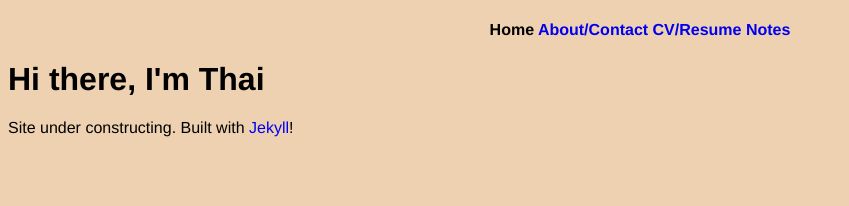
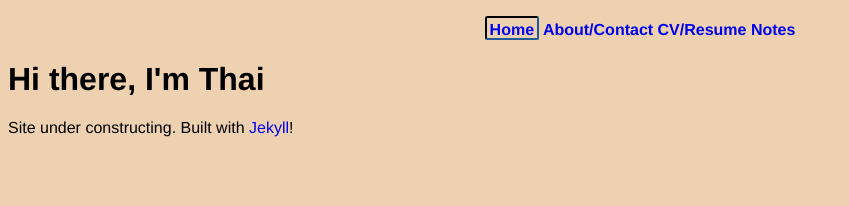
Before and after one commit to thaihangchung7/thaihangchung7.github.io, a Jekyll site: the page built from index.html, in a window 1280 px wide. Shown: the top 206 px of the page, without its empty margins (0-849 px from the left). Built offline with Jekyll 4.4.1, drawn with Linux system fonts in a browser that asks for light colours.

Commit message:
adding navigation padding

```diff
--- a/_sass/main.scss
+++ b/_sass/main.scss
@@ -28,7 +28,7 @@ body {
 }
 
 .fullname {
-  max-width: 260px;
+  max-width: 255px;
   white-space: nowrap;
   overflow: hidden;
   text-overflow: none;
@@ -41,7 +41,11 @@ body {
 }
 
 .current {
-  color: black;
+  border: 2px inset #0f2845 ;
+  border-radius: 2.5px;
+  padding-top: 3px;
+  padding-left: 3px;
+  padding-right: 3px;
 }
 
 .center {
```
